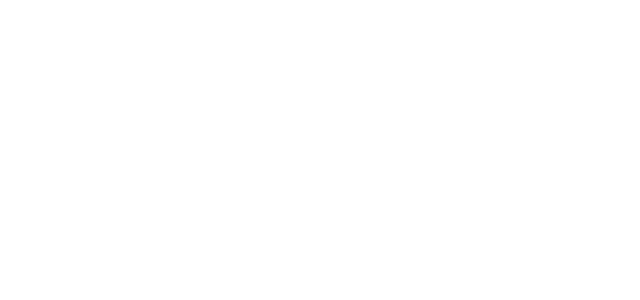
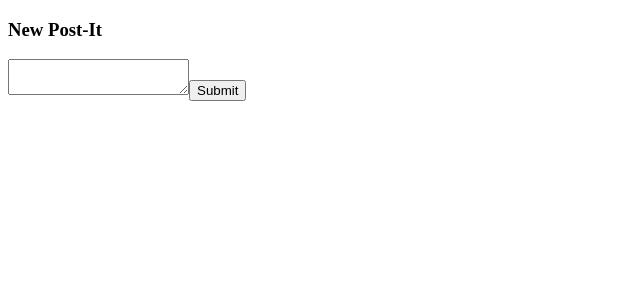
Before and after one commit to bweegee/postItNotes_Redux, a React (Create React App) app: page / in a window 1280 px wide. Shown: the top 300 px of the page, without its empty margins (0-640 px from the left). Built offline with nearby package versions, Linux system fonts and the light colour scheme.

Commit message:
Now able to add PostIts

```diff
--- a/src/App.js
+++ b/src/App.js
@@ -1,9 +1,11 @@
 import React from 'react'
-import PostIt from './components/PostIts'
+import PostIts from './components/PostIts'
+import PostItForm from './components/PostItForm'
 
 const App = () => (
   <div>
-    <PostIt />
+    <PostItForm />
+    <PostIts />
   </div>
 )
 
--- /dev/null
+++ b/src/components/PostIt.js
@@ -0,0 +1,10 @@
+import React from 'react'
+import { connect, } from 'react-redux'
+
+const PostIt = ({ id, note, dispatch }) => (
+  <div>
+    { note }
+  </div>
+)
+
+export default connect()(PostIt)
--- a/src/components/PostItForm.js
+++ b/src/components/PostItForm.js
@@ -25,7 +25,15 @@
       <div>
         <h3>New Post-It</h3>
         <form onSubmit={this.handleSubmit}>
-          <input value={note} onChange={this.handleChange} />
+          <textarea
+            type="textArea"
+            value={note}
+            onChange={this.handleChange}
+          />
+          <input
+            type="submit"
+            value="Submit"
+          />
         </form>
       </div>
     )
--- a/src/components/PostIts.js
+++ b/src/components/PostIts.js
@@ -1,16 +1,12 @@
 import React from 'react'
 import { connect, } from 'react-redux'
+import PostIt from './PostIt'
 
 const PostIts = ({ postits }) => (
   <div>
-    { postits.map( p => {
-      return (
-        <div key={p.id}>
-          {p.note}
-        </div>
-      )
-     })
-    }
+{ postits.map( p =>
+      <PostIt key={p.id} {...p} />
+)}
   </div>
 )
 
--- a/src/reducers/postits.js
+++ b/src/reducers/postits.js
@@ -1,9 +1,9 @@
-const postits = ( state = [], action ) => {
+const postits = (state = [], action) => {
   switch(action.type) {
     case 'POSTITS':
       return action.postits
     case 'ADD_POSTIT':
-      return [action.postits, ...state]
+      return [action.postit, ...state]
     default:
       return state
   }
```
